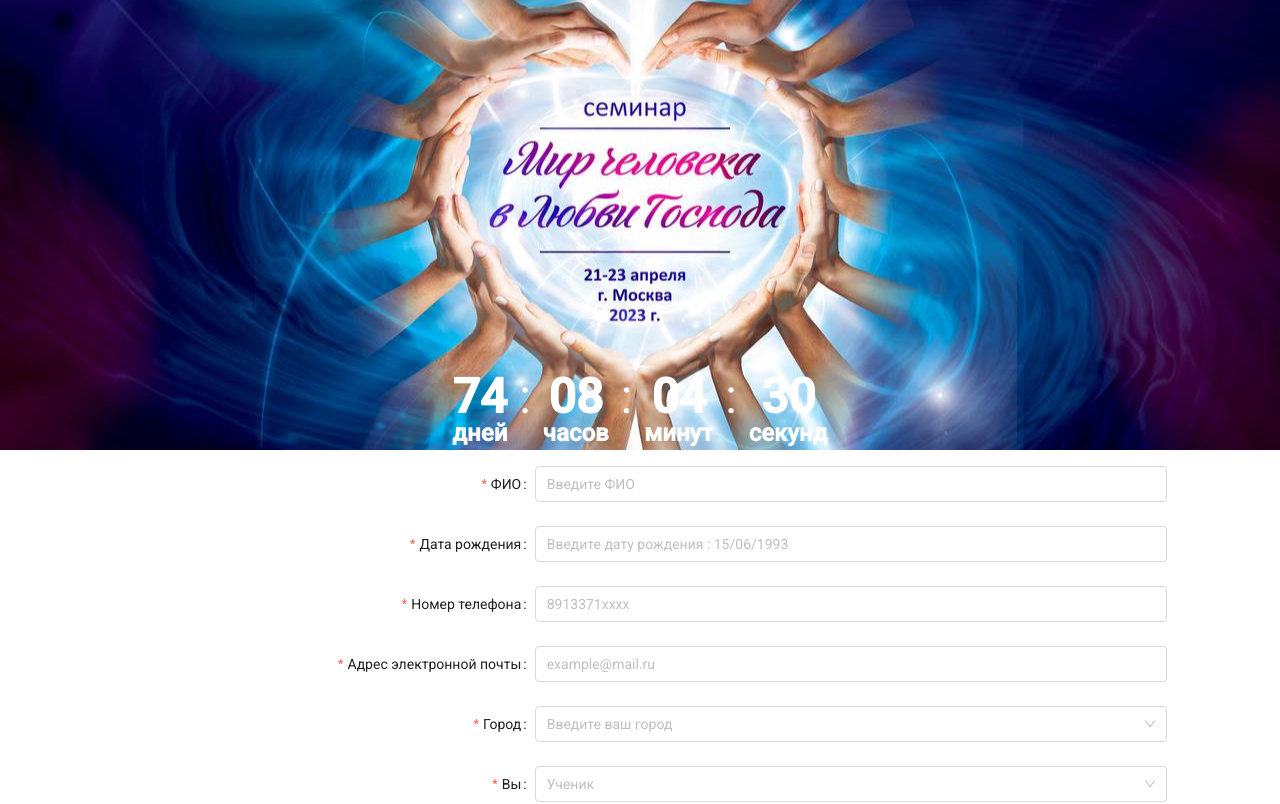
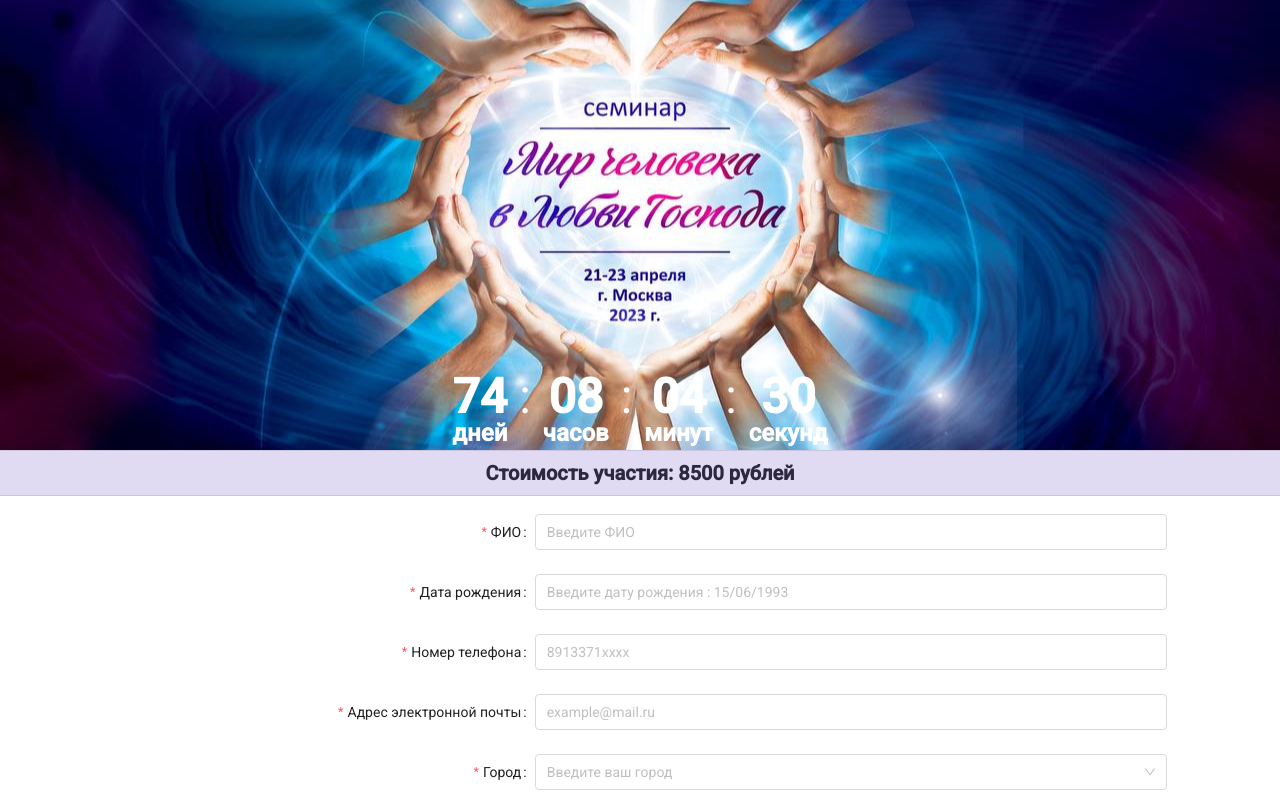
Before and after one commit to Vasyah/seminar-frontend, a React (Create React App) app: page / in a window 1280 px wide. Shown: the top 804 px of the page. Built offline with nearby package versions, Linux system fonts and the light colour scheme.

Commit message:
- add seminar price - change bg - update confirmation modal

```diff
--- a/src/components/Banner/Banner.tsx
+++ b/src/components/Banner/Banner.tsx
@@ -33,8 +33,12 @@ const BannerContainer = styled.header`
   }
 
   @media (min-width: ${breakpoints.preXl}) {
-    background-size: contain;
-    background-color: #0e0842;
+    margin: 0 auto;
+    height: 500px;
+  }
+
+  @media (min-width: 1700px) {
+    height: 650px;
   }
 `;
 
--- a/src/components/Container/Container.tsx
+++ b/src/components/Container/Container.tsx
@@ -1,5 +1,5 @@
 import React, { FC, useState } from 'react';
-import { ConfigProvider, Divider, Spin } from 'antd';
+import { ConfigProvider, Divider, Spin, Typography } from 'antd';
 import { Banner } from '../Banner/Banner';
 import { Tips } from '../Tips/Tips';
 import { Map } from '../Map/Map';
@@ -10,6 +10,7 @@ import { RegistrationFormContainer } from '../../modules/RegistrationForm/compon
 import { useWindowSize } from '../../hooks/useSize';
 import { OurTeachers } from '../OurTeachers/OutTeachers';
 import { RegistrationConfirm } from '../RegistrationConfirm/RegistrationConfirm';
+import { seminarPrice } from '../../utils/variables';
 
 export interface ILayout {}
 
@@ -30,6 +31,15 @@ const LoadingContainer = styled.div`
   display: flex;
   align-items: center;
   justify-content: center;
+`;
+
+const PriceContainer = styled.div`
+  position: absolute;
+  top: 0;
+  left: 0;
+  width: 100%;
+  height: 100%;
+  background-color: rgba(102, 73, 189, 0.2);
 `;
 
 export const Container: FC<ILayout> = (props: ILayout) => {
@@ -61,6 +71,20 @@ export const Container: FC<ILayout> = (props: ILayout) => {
         )}
         <Banner />
         <BodyContainer>
+          <div style={{ position: 'relative' }}>
+            <Typography.Title
+              style={{
+                padding: '0.5rem 2rem',
+                borderBottom: '1px solid rgba(0, 0, 0, 0.1)',
+                borderTop: '1px solid rgba(0, 0, 0, 0.1)',
+              }}
+              level={size > 2 ? 4 : 5}
+              className={'ta-center'}
+            >
+              Стоимость участия: {seminarPrice} рублей
+            </Typography.Title>
+            <PriceContainer />
+          </div>
           <RegistrationFormContainer
             onEmailSent={() => {
               setIsModalOpen(true);
--- a/src/components/RegistrationConfirm/RegistrationConfirm.tsx
+++ b/src/components/RegistrationConfirm/RegistrationConfirm.tsx
@@ -16,12 +16,13 @@ export const RegistrationConfirm: FC<IRegistrationConfirm> = ({
       title="Поздравляем, регистрация прошла успешно! "
       open={isOpen}
       onOk={() => onChange(false)}
-      style={{ padding: '2rem' }}
+      style={{ padding: '2rem 1rem' }}
       cancelButtonProps={{
         disabled: true,
         style: { visibility: 'hidden', display: 'none' },
       }}
       okText={'Ура!'}
+      onCancel={() => onChange(false)}
     >
       <p>
         В ближайшее время Вам на почту поступит инструкция по оплате и
--- /dev/null
+++ b/src/utils/variables.ts
@@ -0,0 +1 @@
+export const seminarPrice = 8500;
```
Also changed, not shown: src/images/banner/img_hd.jpeg (added).
